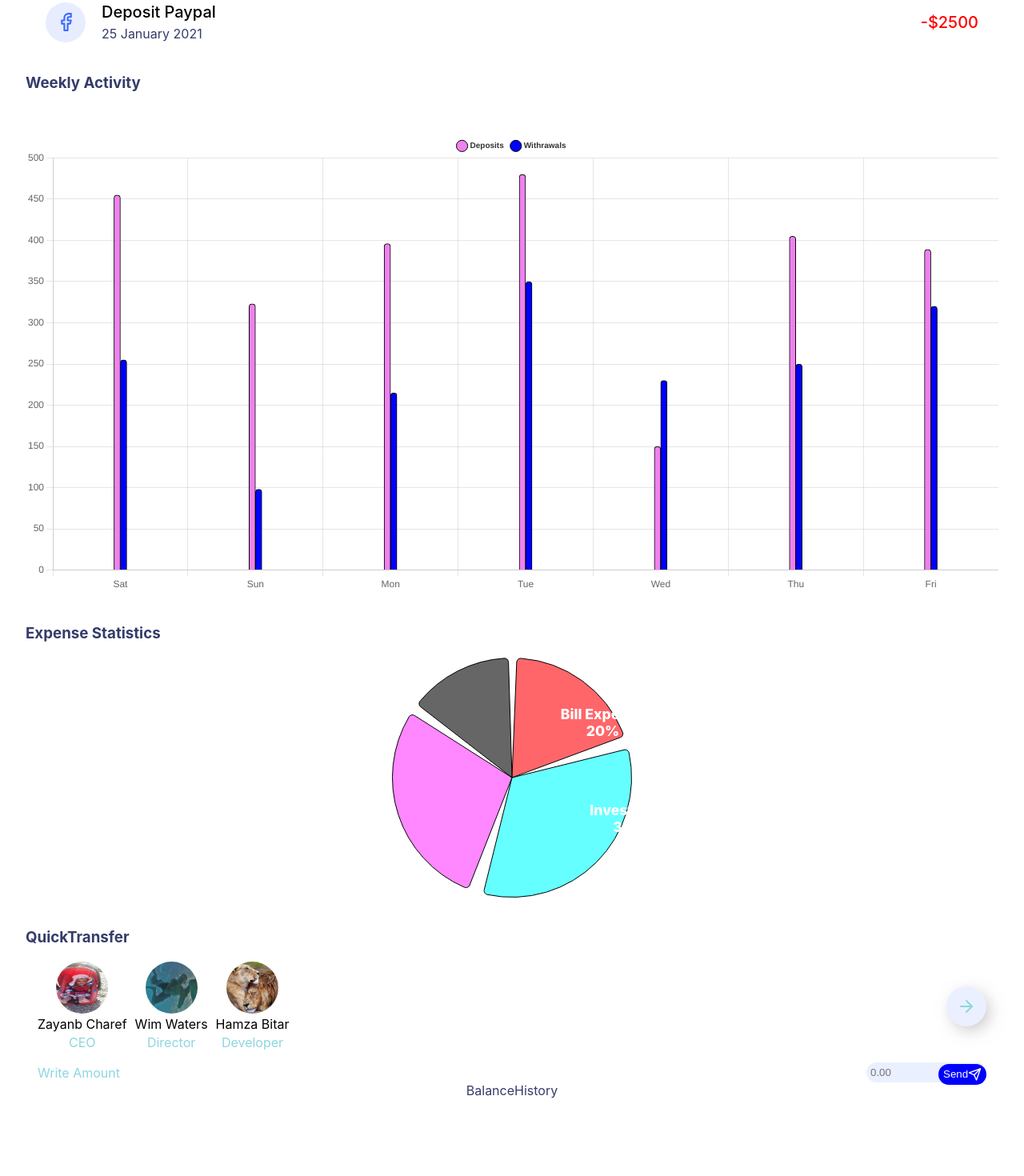
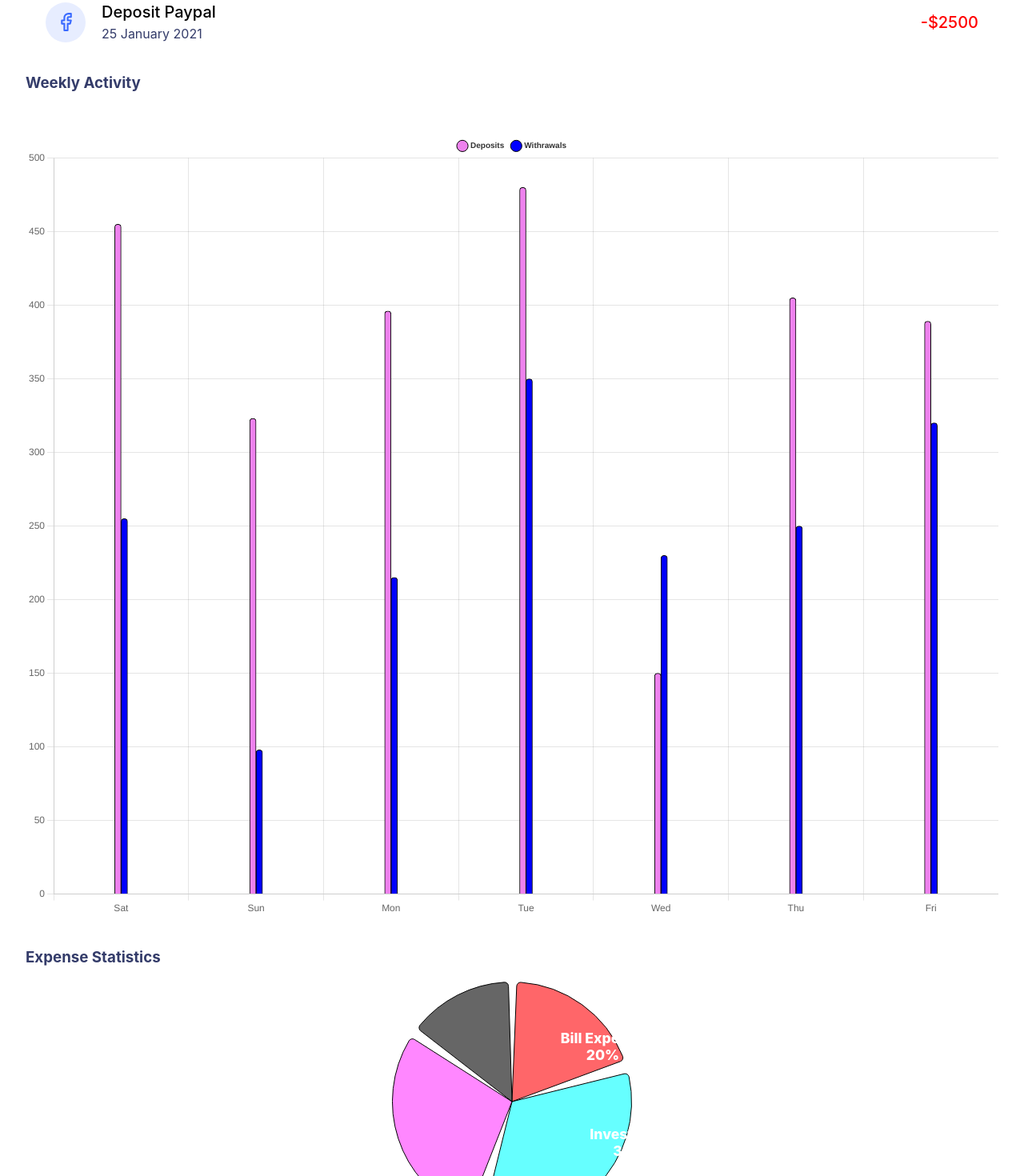
Before and after one commit to mizou9494/UI_Bank_Dashboard, a React (Create React App) app: page / in a window 1280 px wide. Shown: the part 580-2050 px from the top of the page at 80% size. Before the commit the page ends 1953 px from the top, so only its background shows below. Built offline with nearby package versions, Linux system fonts and the light colour scheme.

Commit message:
---...---

```diff
--- a/src/components/BarChart/BarChart.js
+++ b/src/components/BarChart/BarChart.js
@@ -32,7 +32,7 @@ function BarChart({ chartData }) {
             }
           }
         }}
-        height={150}
+        height={250}
       />
     </ChartContainer>
   )
--- a/src/data.js
+++ b/src/data.js
@@ -38,7 +38,7 @@ export const Employees = [
     },
     {
         id: 2,
-        name: 'Wim Waters',
+        name: 'Miws Waters',
         position: 'Director',
         src: '/images/swimming.jpg'
     },
```
